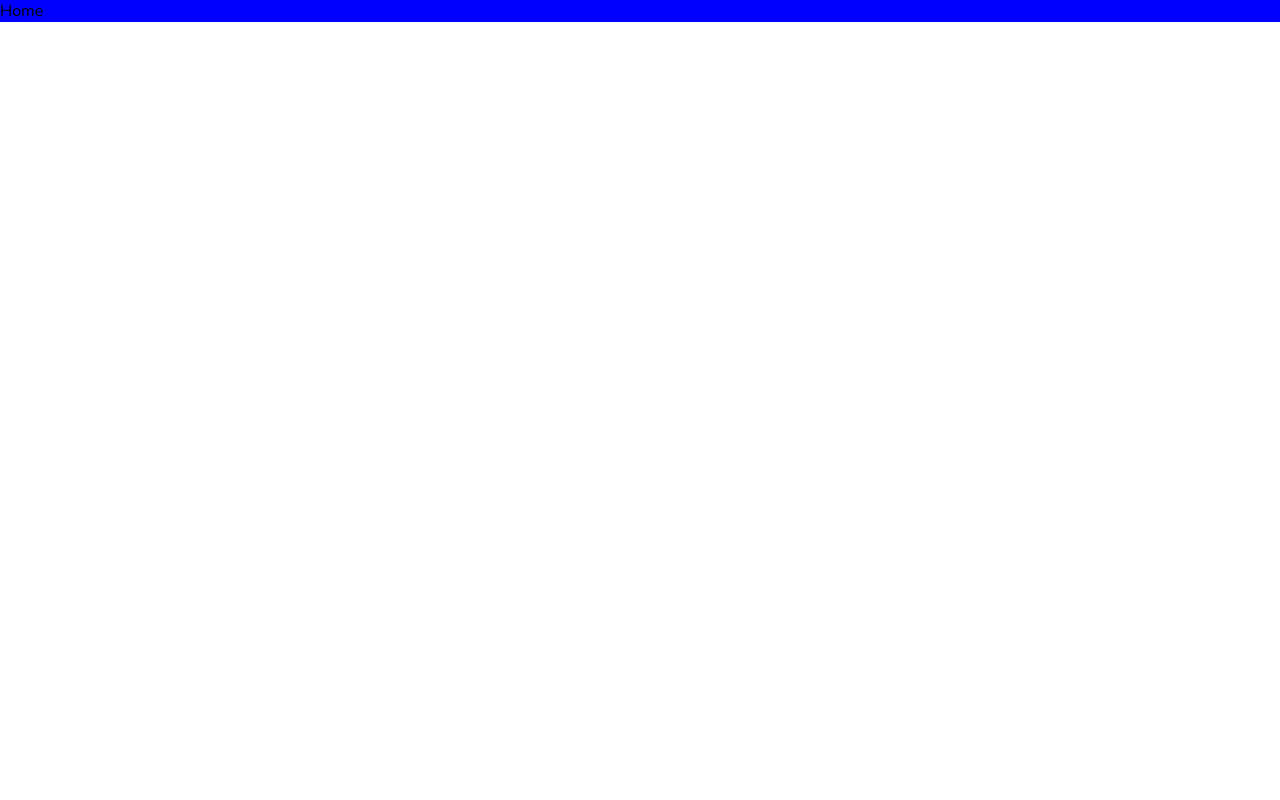
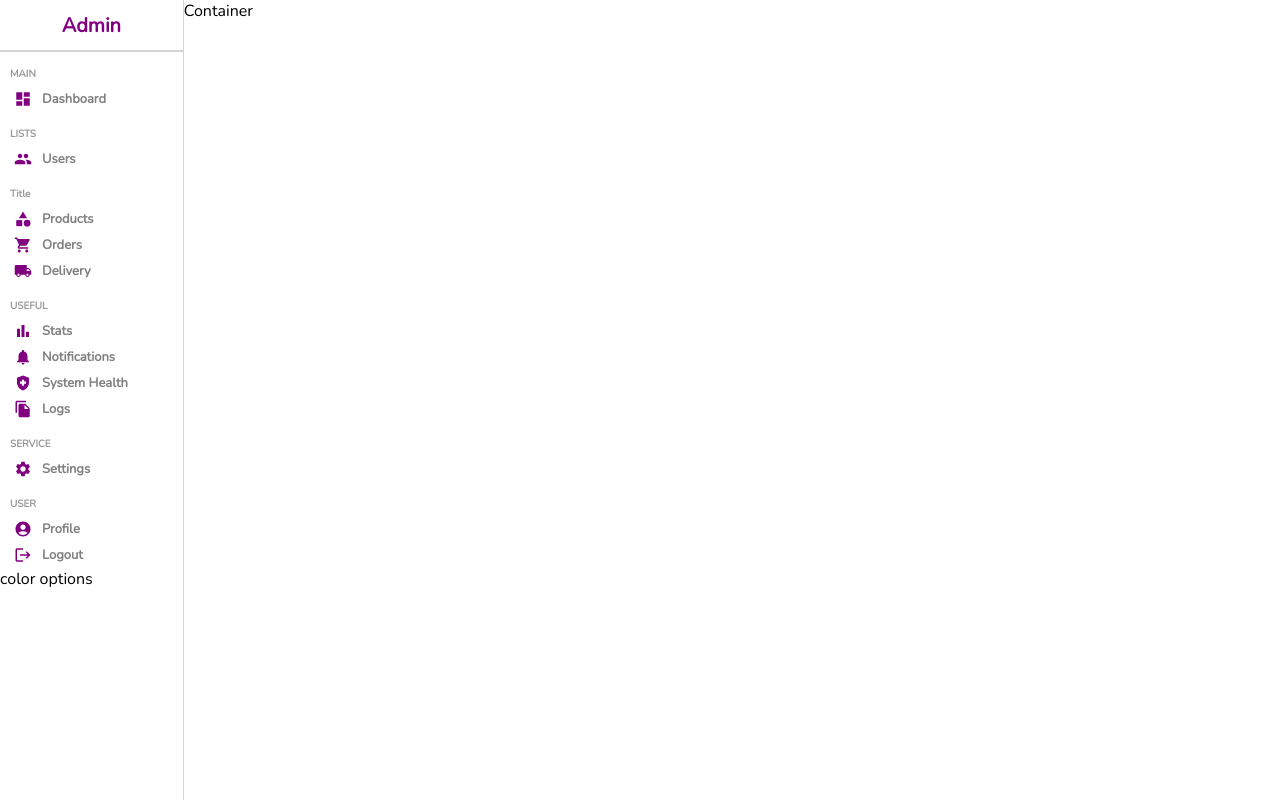
Before and after one commit to siddhima205/React-dashboard, a React (Create React App) app: page / in a window 1280 px wide. Built offline with nearby package versions, Linux system fonts and the light colour scheme.

Commit message:
Added sidebar

```diff
--- a/package.json
+++ b/package.json
@@ -3,6 +3,10 @@
   "version": "0.1.0",
   "private": true,
   "dependencies": {
+    "@emotion/react": "^11.10.0",
+    "@emotion/styled": "^11.10.0",
+    "@mui/icons-material": "^5.8.4",
+    "@mui/material": "^5.10.1",
     "@testing-library/jest-dom": "^5.16.5",
     "@testing-library/react": "^13.3.0",
     "@testing-library/user-event": "^13.5.0",
--- a/src/App.js
+++ b/src/App.js
@@ -1,8 +1,36 @@
 import Home from "./pages/home/Home";
+import Login from "./pages/login/Login";
+import Single from "./pages/single/Single";
+import List from "./pages/list/List";
+import New from "./pages/new/New";
+import {
+  BrowserRouter,
+  Routes,
+  Route,
+} from "react-router-dom";
+
+
 
 function App() {
   return (
-    <Home></Home>
+    <BrowserRouter>
+      <Routes>
+        <Route path="/" element={<Home />} />
+        <Route path="login" element={<Login />} />
+        <Route path="users" >
+          <Route index element={<List />} />
+          <Route path=":userId" element={<Single />} />
+          <Route path="new" element={<New />} />
+        </Route>
+        <Route path="products" >
+          <Route index element={<List />} />
+          <Route path=":productId" element={<Single />} />
+          <Route path="new" element={<New />} />
+        </Route>
+
+      </Routes>
+    </BrowserRouter>
+
   );
 }
 
--- /dev/null
+++ b/src/components/sidebar/Sidebar.jsx
@@ -0,0 +1,79 @@
+import React from 'react'
+import "./sidebar.scss"
+import DashboardIcon from '@mui/icons-material/Dashboard';
+import GroupIcon from '@mui/icons-material/Group';
+import CategoryIcon from '@mui/icons-material/Category';
+import ShoppingCartIcon from '@mui/icons-material/ShoppingCart';
+import LocalShippingIcon from '@mui/icons-material/LocalShipping';
+import BarChartIcon from '@mui/icons-material/BarChart';
+import NotificationsIcon from '@mui/icons-material/Notifications';
+import HealthAndSafetyIcon from '@mui/icons-material/HealthAndSafety';
+import FileCopyIcon from '@mui/icons-material/FileCopy';
+import SettingsIcon from '@mui/icons-material/Settings';
+import AccountCircleIcon from '@mui/icons-material/AccountCircle';
+import LogoutIcon from '@mui/icons-material/Logout';
+const Sidebar = () => {
+    return (
+        <div className='sidebar'>
+            <div className='top'>
+                <span className="logo">Admin</span>
+            </div>
+            <hr />
+            <div className='center'>
+                <ul>
+                    <p className="title">MAIN</p>
+                    <li>
+                        <DashboardIcon className='icon' />
+                        <span> Dashboard</span></li>
+                    <p className="title">LISTS</p>
+                    <li>
+                        <GroupIcon className='icon' />
+                        <span> Users</span></li>
+                    <p className="title">Title</p>
+                    <li>
+                        <CategoryIcon className='icon' />
+                        <span>Products</span></li>
+                    <li>
+                        <ShoppingCartIcon className='icon' />
+                        <span>Orders</span></li>
+
+                    <li>
+                        <LocalShippingIcon className='icon' />
+                        <span>Delivery</span></li>
+                    <p className="title">USEFUL</p>
+
+                    <li>
+                        <BarChartIcon className='icon' />
+                        <span>Stats</span></li>
+                    <li>
+                        <NotificationsIcon className='icon' />
+                        <span>Notifications</span></li>
+                    <li>
+                        <HealthAndSafetyIcon className='icon'/>
+                        <span>System Health</span></li>
+                    <li>
+                        <FileCopyIcon className='icon' />
+                        <span>Logs</span></li>
+                    <p className="title">SERVICE</p>
+                    <li>
+
+                        <SettingsIcon className='icon' />
+                        <span>Settings</span></li>
+                    <p className="title">USER</p>
+                    <li>
+
+                        <AccountCircleIcon className='icon' />
+                        <span>Profile</span></li>
+                    <li>
+                        <LogoutIcon className='icon' />
+                        <span>Logout</span></li>
+
+
+                </ul>
+            </div>
+            <div className='bottom'>color options</div>
+        </div>
+    )
+}
+
+export default Sidebar
--- /dev/null
+++ b/src/components/sidebar/sidebar.scss
@@ -0,0 +1,57 @@
+.sidebar{
+    flex:1;
+    border-right:0.5px solid  rgb(211, 211, 211);
+    min-height: 100vh;
+    background-color: white;
+    .top{
+
+        height: 50px;
+        display: flex;
+        align-items: center;
+        justify-content: center;
+    }
+    .logo{
+        font-size: 20px;
+        font-weight: bold;
+        color: purple;
+    }
+}
+hr{
+    height: 0;
+    border:0.5px solid rgb(211, 211, 211);
+}
+.center{
+    padding-left: 10px;
+    ul{
+        padding: 0;
+        margin: 0;
+        .title{
+            font-size: 10px;
+            font-weight: bold;
+            color: #999;
+            margin-top: 15px;
+            margin-bottom: 5px;
+        }
+        li{
+            display: flex;
+            font-weight: bold;
+            align-items: center;
+            padding: 4px;
+            cursor: pointer;
+            &:hover{
+                background-color: rgba(156, 0, 187, 0.133);
+            }
+            .icon{
+                font-size: 18px;
+                color: purple;
+            }
+            span{
+                font-size: 13px;
+                font-weight: 600;
+                color: gray;
+                margin-left: 10px ;
+            }
+        }
+    }
+
+}
--- a/src/pages/home/Home.jsx
+++ b/src/pages/home/Home.jsx
@@ -1,9 +1,13 @@
 import React from 'react'
+import Sidebar from '../../components/sidebar/Sidebar'
 import "./home.scss"
 
 const Home = () => {
   return (
-    <div className='home'>Home</div>
+      <div className='home'>
+          <Sidebar/>
+          <div className="homeContainer">Container</div>
+      </div>
   )
 }
 
--- a/src/pages/home/home.scss
+++ b/src/pages/home/home.scss
@@ -1,3 +1,7 @@
 .home{
-    background-color: blue;
+   display: flex;
+   .homeContainer
+   {
+       flex:6;
+   }
 }
--- a/src/pages/single/Single.jsx
+++ b/src/pages/single/Single.jsx
@@ -1,4 +1,5 @@
 import React from 'react'
+
 
 const Single = () => {
   return (
```
Also changed, not shown: src/components/navbar/Navbar.jsx (added, +10 -0 lines), src/components/navbar/navbar.scss (added), 1 other file (tests, documents, lock files or other folders).
